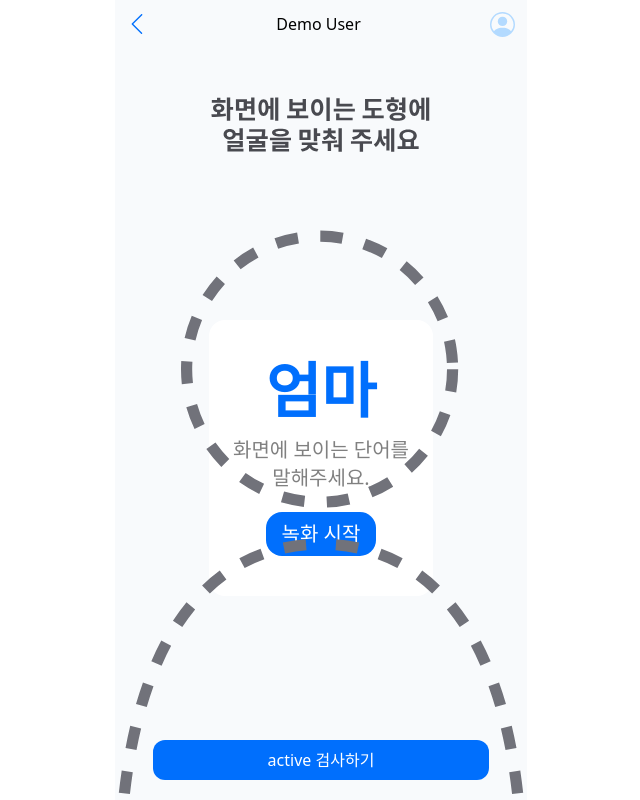
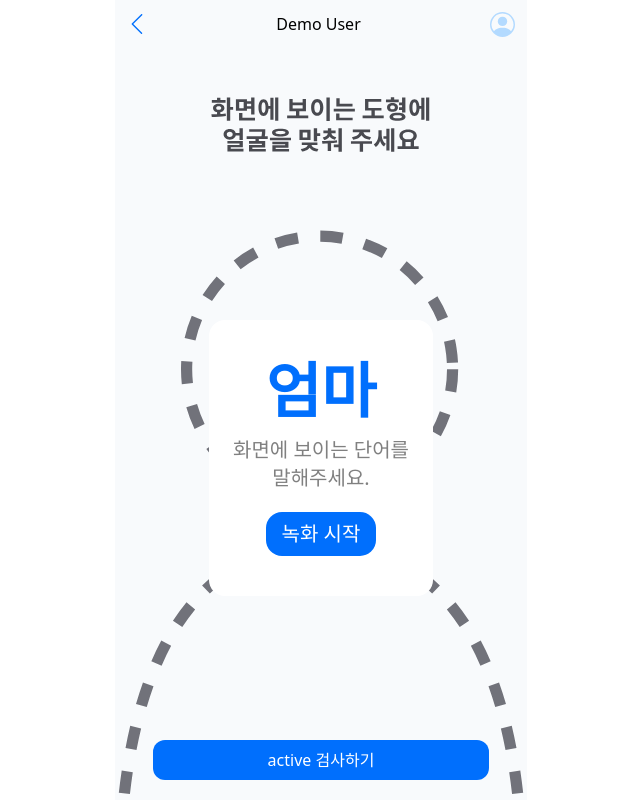
Before and after one commit to INHA-graduation-project-2024/frontend, a React (Vite) app: page /active in a window 1280 px wide. Both pictures are taken after a click on the button "active 검사하기". Shown: the whole page, without its empty margins (319-959 px from the left). Built offline with nearby package versions, Linux system fonts and the light colour scheme; no server answers.

Commit message:
design: 우선 순위에 맞게 popup z-index 변경

```diff
--- a/src/components/popup/readWord/ReadWordPopup.tsx
+++ b/src/components/popup/readWord/ReadWordPopup.tsx
@@ -7,7 +7,7 @@ export default function ReadWordPopup() {
   const buttonText = active.status === false ? "녹화 시작" : "녹화 중단";
 
   return (
-    <div className="bg-white z-[49] fixed top-[40%] flex flex-col rounded-2xl justify-center items-center py-10 px-6 gap-4">
+    <div className="bg-white z-[100] fixed top-[40%] flex flex-col rounded-2xl justify-center items-center py-10 px-6 gap-4">
       <p className="text-[#006FFD] text-6xl font-semibold">엄마</p>
       <p className="text-[gray] text-center text-xl">
         화면에 보이는 단어를
--- a/src/components/popup/sucess/SuccessPopup.tsx
+++ b/src/components/popup/sucess/SuccessPopup.tsx
@@ -6,7 +6,7 @@ type Props = {
 
 export default function SuccessPopup({ content }: Props) {
   return (
-    <div className="max-w-[300px] bg-white z-[101] fixed top-[40%] flex flex-col rounded-2xl justify-center items-center py-10 px-6 gap-4">
+    <div className="max-w-[300px] bg-white z-[102] fixed top-[40%] flex flex-col rounded-2xl justify-center items-center py-10 px-6 gap-4">
       <img src={check} className="max-w-[40%]" />
       <p
         style={{
--- a/src/routes/active/ActiveDetectionPage.tsx
+++ b/src/routes/active/ActiveDetectionPage.tsx
@@ -194,7 +194,7 @@ export default function ActiveDetectionPage() {
   return (
     <div className="h-screen" onClick={() => setWordPopup(false)}>
       {loading && (
-        <div className="fixed inset-0 flex items-center justify-center bg-gray-800 bg-opacity-50 z-50">
+        <div className="fixed inset-0 flex items-center justify-center bg-gray-800 bg-opacity-50 z-[101]">
           <div className="text-white text-lg">로딩 중입니다...</div>
         </div>
       )}
```
